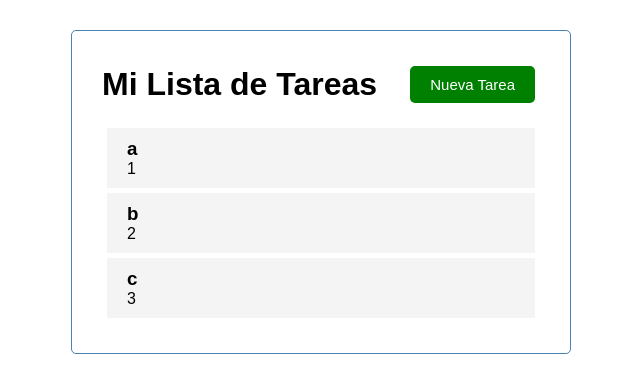
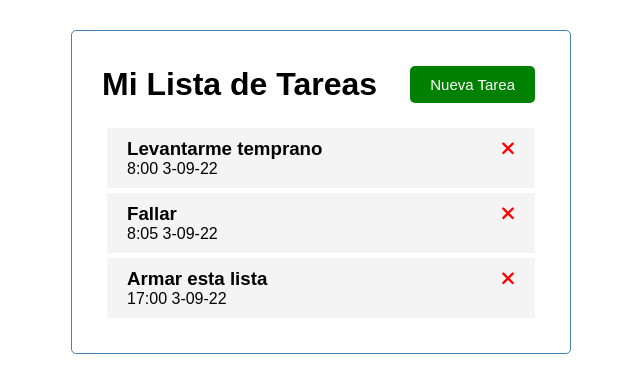
Before and after one commit to Mikeltxo15/ListaTareas, an Angular app in the folder ListaTareas/: page / in a window 1280 px wide. Shown: the top 392 px of the page, without its empty margins (319-959 px from the left). Built offline with nearby package versions, Linux system fonts and the light colour scheme.

Commit message:
Estilo lista

```diff
--- a/ListaTareas/package.json
+++ b/ListaTareas/package.json
@@ -18,6 +18,9 @@
     "@angular/platform-browser": "^14.0.0",
     "@angular/platform-browser-dynamic": "^14.0.0",
     "@angular/router": "^14.0.0",
+    "@fortawesome/angular-fontawesome": "^0.11.1",
+    "@fortawesome/fontawesome-svg-core": "^6.1.1",
+    "@fortawesome/free-solid-svg-icons": "^6.1.1",
     "rxjs": "~7.5.0",
     "tslib": "^2.3.0",
     "zone.js": "~0.11.4"
--- a/ListaTareas/src/app/app.module.ts
+++ b/ListaTareas/src/app/app.module.ts
@@ -6,6 +6,7 @@ import { HeaderComponent } from './components/header/header.component';
 import { ButtonComponent } from './components/button/button.component';
 import { TasksComponent } from './components/tasks/tasks.component';
 import { TasksItemComponent } from './components/tasks-item/tasks-item.component';
+import { FontAwesomeModule } from '@fortawesome/angular-fontawesome';
 
 @NgModule({
   declarations: [
@@ -16,7 +17,8 @@ import { TasksItemComponent } from './components/tasks-item/tasks-item.component
     TasksItemComponent
   ],
   imports: [
-    BrowserModule
+    BrowserModule,
+    FontAwesomeModule
   ],
   providers: [],
   bootstrap: [AppComponent]
--- a/ListaTareas/src/app/components/tasks-item/tasks-item.component.html
+++ b/ListaTareas/src/app/components/tasks-item/tasks-item.component.html
@@ -1,4 +1,9 @@
 <div class="task">
-    <h3>{{task.text}}</h3>
+    <h3>{{task.text}}
+        <fa-icon
+            [icon]="faTimes"
+            [ngStyle]="{'color':'red'}"
+        ></fa-icon>
+    </h3>
     <p>{{task.day}}</p>
 </div>
--- a/ListaTareas/src/app/components/tasks-item/tasks-item.component.ts
+++ b/ListaTareas/src/app/components/tasks-item/tasks-item.component.ts
@@ -1,6 +1,7 @@
 import { Component, OnInit, Input } from '@angular/core';
 import { Task } from 'src/app/Tasks';
 import { TASKS } from 'src/app/mock-tasks';
+import { faTimes } from '@fortawesome/free-solid-svg-icons';
 
 @Component({
   selector: 'app-tasks-item',
@@ -8,6 +9,7 @@ import { TASKS } from 'src/app/mock-tasks';
   styleUrls: ['./tasks-item.component.css']
 })
 export class TasksItemComponent implements OnInit {
+  faTimes = faTimes;
   @Input() task: Task = TASKS[0]
 
   constructor() { }
--- a/ListaTareas/src/app/mock-tasks.ts
+++ b/ListaTareas/src/app/mock-tasks.ts
@@ -1,22 +1,22 @@
 import { Task } from "./Tasks"
 
-export const TASKS:Task[] = [
+export const TASKS: Task[] = [
     {
         id: 1,
-        text: "a",
-        day: "1",
+        text: "Levantarme temprano",
+        day: "8:00 3-09-22",
         reminder: true
     },
     {
         id: 2,
-        text: "b",
-        day: "2",
-        reminder: true
+        text: "Fallar",
+        day: "8:05 3-09-22",
+        reminder: false
     },
     {
         id: 3,
-        text: "c",
-        day: "3",
+        text: "Armar esta lista",
+        day: "17:00 3-09-22",
         reminder: true
     },
 ]
```
Also changed, not shown: 1 other file (tests, documents, lock files or other folders).
